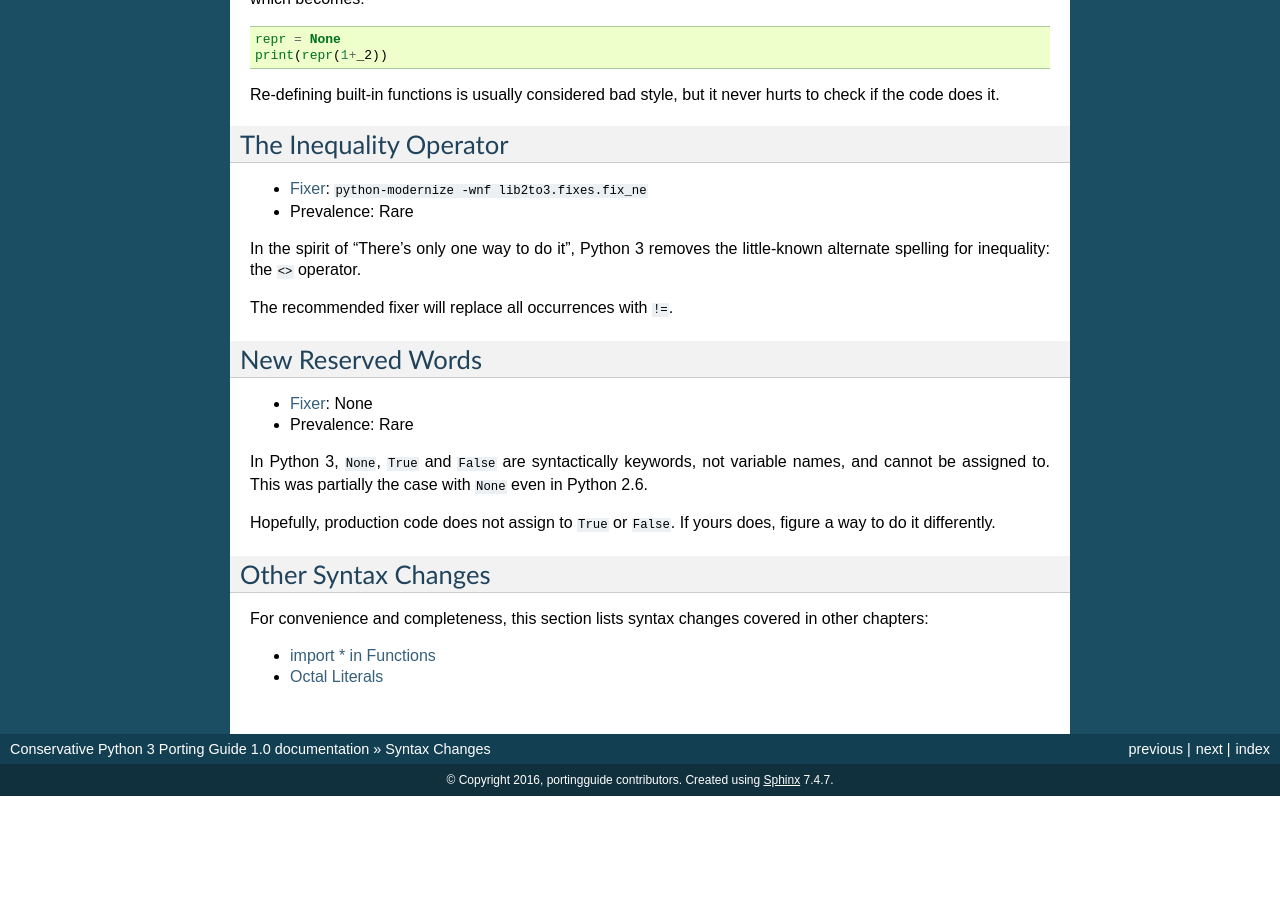
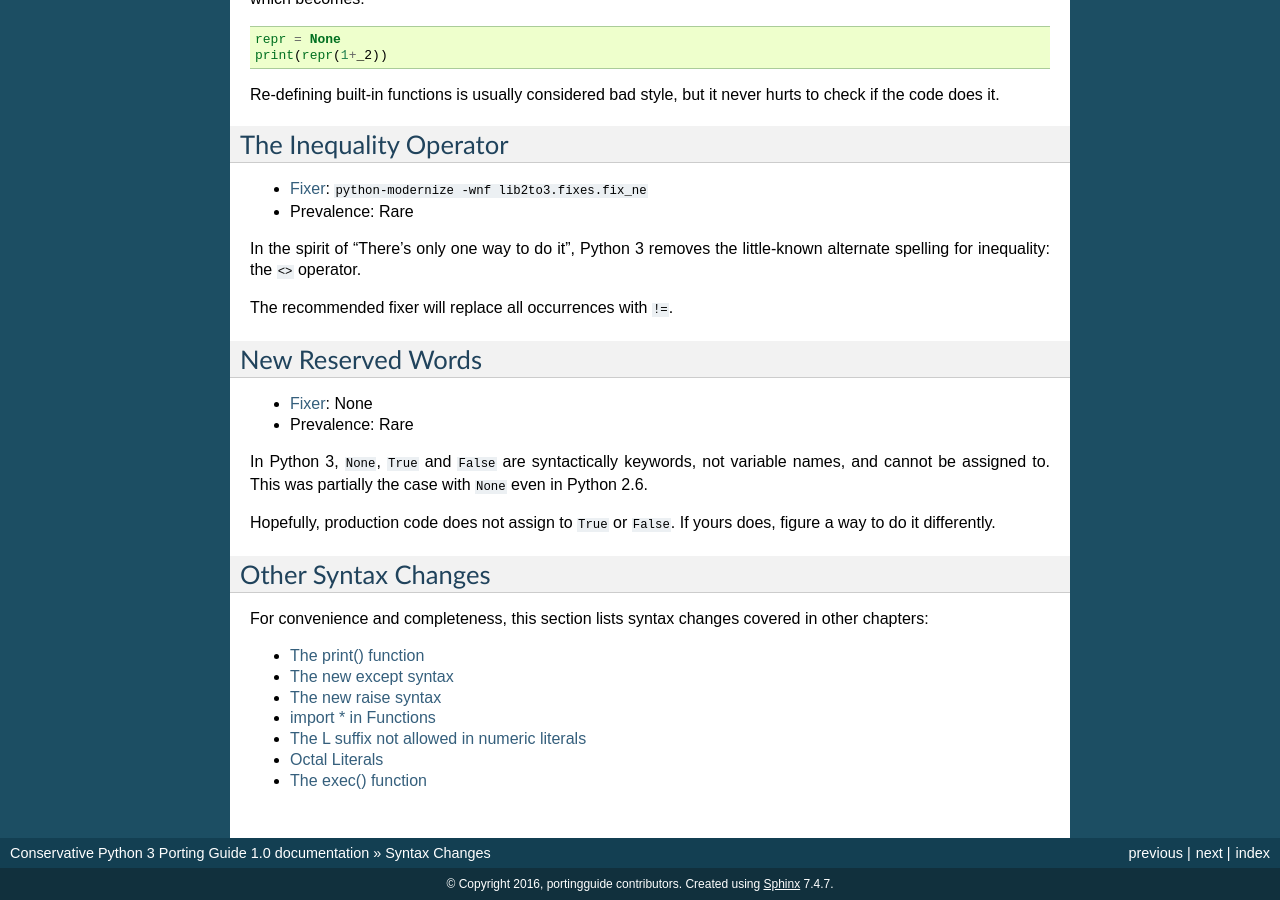
Before and after one commit to fedora-python/portingguide, a Sphinx documentation site: the page built from source/syntax.rst, in a window 1280 px wide and 900 px high, scrolled down 1475 px. Built offline with Sphinx 7.4.7, drawn with Linux system fonts in a browser that asks for light colours; pages that are not in the unit, such as notebooks, are missing from menus; before the commit the page ends 2271 px from its top, so only the background shows below that.

Commit message:
Link to other syntax changes in the Syntax section

```diff
--- a/source/syntax.rst
+++ b/source/syntax.rst
@@ -127,7 +127,12 @@ Other Syntax Changes
 For convenience and completeness, this section lists syntax changes covered
 in other chapters:
 
+* :ref:`print-function`
+* :ref:`except-syntax`
+* :ref:`raise-syntax`
 * :ref:`import-star`
+* :ref:`long-literals`
 * :ref:`octal-literals`
+* :ref:`exec`
 
 .. todo:: complete list
```
